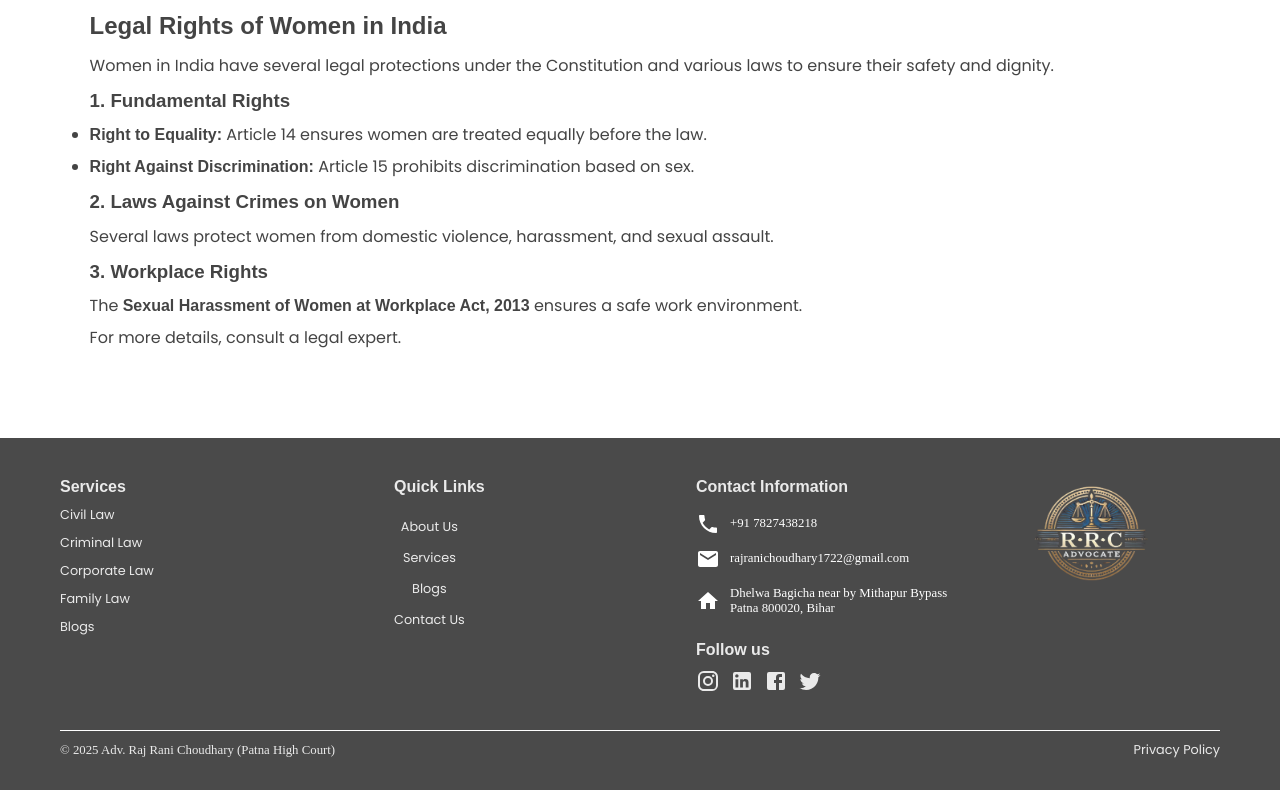
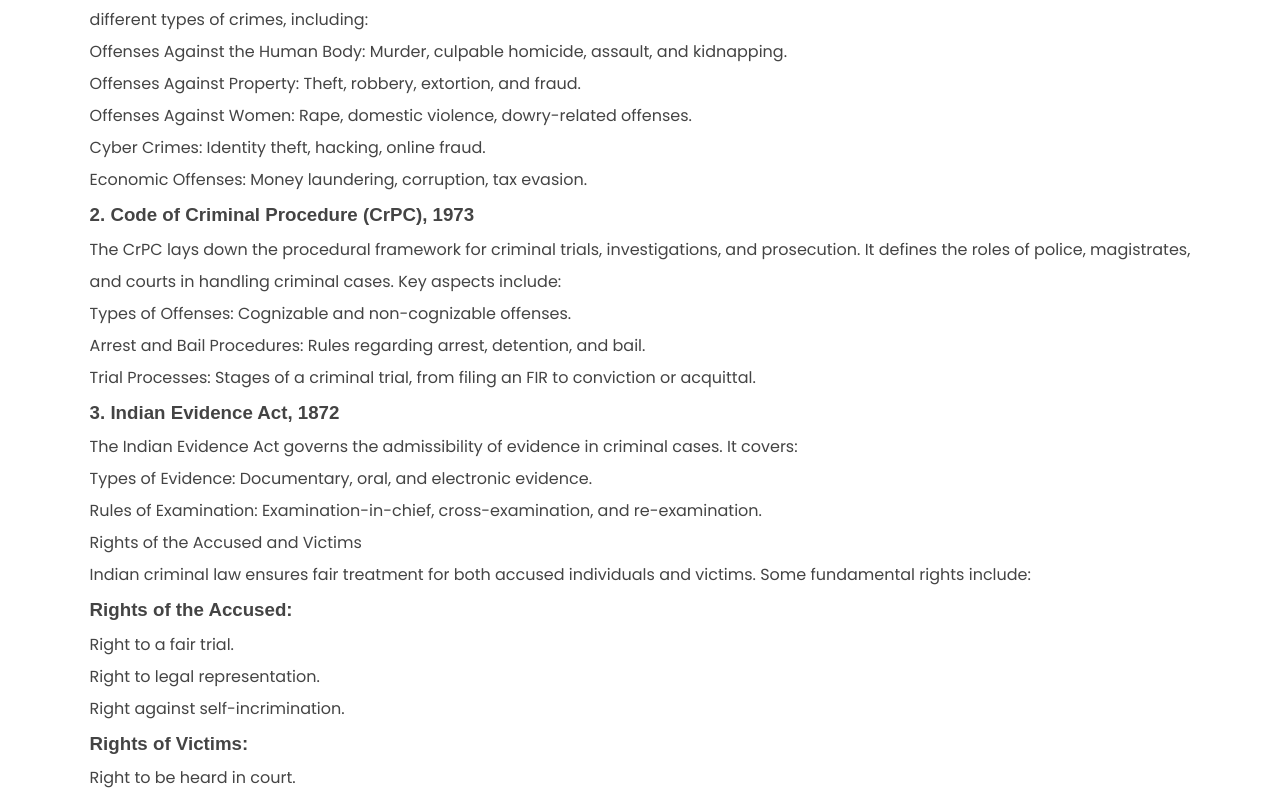
Before and after one commit to harshrajput177/Advocate, a React (Vite) app in the folder ReactSite/: page /blog/1 in a window 1280 px wide. Shown: the part 875-1665 px from the top of the page. Built offline with nearby package versions, Linux system fonts and the light colour scheme; a web font is replaced by a local one.

Commit message:
update some file

```diff
--- a/ReactSite/src/Component/Blogs/BlogContent.js
+++ b/ReactSite/src/Component/Blogs/BlogContent.js
@@ -1,75 +1,211 @@
 export const blogContents = {
   1: {
-    title: "Laws for Women in India",
+    title: "Criminal law in India is a crucial branch of the legal system that deals with offenses",
     content: `
-      <h2>Legal Rights of Women in India</h2>
-      <p>Women in India have several legal protections under the Constitution and various laws to ensure their safety and dignity.</p>
 
-      <h3>1. Fundamental Rights</h3>
-      <ul>
-        <li><strong>Right to Equality:</strong> Article 14 ensures women are treated equally before the law.</li>
-        <li><strong>Right Against Discrimination:</strong> Article 15 prohibits discrimination based on sex.</li>
-      </ul>
+    <h2>Criminal law in India</h2>
 
-      <h3>2. Laws Against Crimes on Women</h3>
-      <p>Several laws protect women from domestic violence, harassment, and sexual assault.</p>
+Criminal law in India is a crucial branch of the legal system that deals with offenses against individuals and society.
+It defines various crimes, prescribes punishments, and outlines procedures for prosecution and defense. The primary sources of criminal law in India are the Indian Penal Code (IPC), 1860, the Code of Criminal Procedure (CrPC), 1973, and the Indian Evidence Act, 1872.
 
-      <h3>3. Workplace Rights</h3>
-      <p>The <strong>Sexual Harassment of Women at Workplace Act, 2013</strong> ensures a safe work environment.</p>
+Key Components of Criminal Law in India </br>
 
-      <p>For more details, consult a legal expert.</p>
+<h3>1. Indian Penal Code (IPC), 1860</h3>
+
+The IPC is the principal criminal code that defines offenses and prescribes punishments. It is divided into various sections covering different types of crimes, including:
+ </br>
+
+Offenses Against the Human Body: Murder, culpable homicide, assault, and kidnapping. </br>
+
+Offenses Against Property: Theft, robbery, extortion, and fraud. </br>
+
+Offenses Against Women: Rape, domestic violence, dowry-related offenses. </br>
+
+Cyber Crimes: Identity theft, hacking, online fraud. </br>
+
+Economic Offenses: Money laundering, corruption, tax evasion. </br>
+
+<h3>2. Code of Criminal Procedure (CrPC), 1973</h3>
+
+The CrPC lays down the procedural framework for criminal trials, investigations, and prosecution. It defines the roles of police, magistrates, and courts in handling criminal cases. Key aspects include: </br>
+
+Types of Offenses: Cognizable and non-cognizable offenses. </br>
+
+Arrest and Bail Procedures: Rules regarding arrest, detention, and bail. </br>
+
+Trial Processes: Stages of a criminal trial, from filing an FIR to conviction or acquittal. </br>
+
+<h3>3. Indian Evidence Act, 1872</h3>
+
+The Indian Evidence Act governs the admissibility of evidence in criminal cases. It covers: </br>
+
+Types of Evidence: Documentary, oral, and electronic evidence. </br>
+
+Rules of Examination: Examination-in-chief, cross-examination, and re-examination. </br>
+
+Rights of the Accused and Victims </br>
+
+Indian criminal law ensures fair treatment for both accused individuals and victims. Some fundamental rights include:
+
+<h3>Rights of the Accused: </h3>
+
+Right to a fair trial. </br>
+
+Right to legal representation. </br>
+
+Right against self-incrimination. </br>
+
+<h3>Rights of Victims: </h3>
+
+Right to be heard in court. </br>
+
+Right to protection and compensation. </br>
+
+Recent Developments in Criminal Law </br>
+
+India has witnessed significant amendments and new laws to address emerging crimes, such as: </br>
+
+The Criminal Law (Amendment) Act, 2013: Strengthened laws against sexual offenses. </br>
+
+The Information Technology Act, 2000: Addresses cyber crimes and digital fraud. </br>
+
+Anti-Terrorism Laws: Including the Unlawful Activities (Prevention) Act (UAPA). </br>
+
+<h3>Conclusion</h3>
+
+Criminal law in India is designed to maintain social order and deliver justice. Understanding its key components helps individuals, legal professionals, and society navigate legal challenges effectively. Staying informed about legal rights and procedural laws is essential for ensuring justice and upholding the rule of law.
     `
   },
 
 
   2: {
-    title: "Laws for Women in India",
+    title: "Marriage is a significant event in an individual's life, and in India, it can be solemnized ...",
     content: `
-      <h2>Legal Rights of Women in India</h2>
-      <p>Women in India have several legal protections under the Constitution and various laws to ensure their safety and dignity.</p>
 
-      <h3>1. Fundamental Rights</h3>
-      <ul>
-        <li><strong>Right to Equality:</strong> Article 14 ensures women are treated equally before the law.</li>
-        <li><strong>Right Against Discrimination:</strong> Article 15 prohibits discrimination based on sex.</li>
-      </ul>
+<h2>Court Marriages in India: Legal Process and Rights</h2>
+Marriage is a significant event in an individual's life, and in India, it can be solemnized under various personal laws based on religion. However, court marriages provide an alternative for couples who wish to marry irrespective of caste, religion, or creed. Governed by the Special Marriage Act, 1954, court marriages ensure legal recognition of the union without the need for traditional rituals.
 
-      <h3>2. Laws Against Crimes on Women</h3>
-      <p>Several laws protect women from domestic violence, harassment, and sexual assault.</p>
+Legal Process of Court Marriage in India </br>
 
-      <h3>3. Workplace Rights</h3>
-      <p>The <strong>Sexual Harassment of Women at Workplace Act, 2013</strong> ensures a safe work environment.</p>
+The procedure for court marriage in India is outlined under the Special Marriage Act, 1954. Here is a step-by-step guide: </br>
 
-      <p>For more details, consult a legal expert.</p>
+Notice of Intended Marriage: The couple must submit a written notice to the Marriage Registrar of the district where at least one of them has resided for a minimum of 30 days before filing the notice. </br>
+
+Publication of Notice: The notice is displayed on the Registrar’s office board for 30 days to invite objections from the public. If no valid objections arise, the process moves forward.  </br>
+
+Objection and Inquiry: If someone objects to the marriage, the Registrar will conduct an inquiry to verify the authenticity of the claim. If the objection is invalid, the marriage proceeds as scheduled.</br>
+
+Declaration by the Parties: After the waiting period, both parties, along with three witnesses, must sign a declaration in front of the Marriage Officer.</br>
+
+Marriage Solemnization: The marriage is solemnized in the Registrar’s office, and a marriage certificate is issued, which serves as legal proof of the marriage.</br>
+
+Eligibility Criteria for Court Marriage  </br>
+
+To be eligible for a court marriage under the Special Marriage Act, the couple must meet the following criteria:  </br>
+
+Both parties must be legally competent to marry (minimum age: 21 years for males, 18 years for females).</br>
+
+Neither party should have a living spouse at the time of marriage.</br>
+
+The individuals should be of sound mind and capable of providing valid consent.</br>
+
+The marriage should not violate any prohibited relationships as per the law.</br>
+
+<h3>Legal Rights of Couples Under Court Marriage</h3> </br>
+
+Court marriage offers various legal protections and rights to couples, including: </br>
+
+Legal Recognition: The marriage certificate provides legal proof and ensures legal recognition of the relationship.</br>
+
+Protection from Family and Social Pressure: Since court marriages are legally recognized, they offer protection against forced marriages and honor-related threats.</br>
+
+Right to Inheritance and Property: Legally married couples are entitled to inheritance and property rights under Indian law.</br>
+
+Interfaith and Intercaste Marriage Benefits: The Special Marriage Act allows couples from different religions and castes to marry without converting to another faith.</br>
+
+Legal Recourse in Case of Disputes: In case of separation, divorce, or domestic issues, the marriage is governed by legal provisions ensuring fairness and justice.</br>
+
+<h3>Conclusion</h3>
+
+Court marriage in India is a simple and legal way for couples to get married without religious or societal constraints. It provides a transparent and structured process ensuring legal security and protection. With the growing acceptance of interfaith and intercaste marriages, court marriages continue to be an essential option for couples seeking a legally recognized union without traditional ceremonies. For those considering court marriage, understanding the legal process and rights involved is crucial to making an informed decision.
+
+
     `
   },
 
 
-  3: {
-    title: "Laws for Women in India",
+  6: {
+    title: "Family law in India is a broad legal domain that governs various aspects of family relationships...",
     content: `
-      <h2>Legal Rights of Women in India</h2>
-      <p>Women in India have several legal protections under the Constitution and various laws to ensure their safety and dignity.</p>
 
-      <h3>1. Fundamental Rights</h3>
-      <ul>
-        <li><strong>Right to Equality:</strong> Article 14 ensures women are treated equally before the law.</li>
-        <li><strong>Right Against Discrimination:</strong> Article 15 prohibits discrimination based on sex.</li>
-      </ul>
+    <h3>Family Laws in India: A Guide for Advocates and Clients</h3>
 
-      <h3>2. Laws Against Crimes on Women</h3>
-      <p>Several laws protect women from domestic violence, harassment, and sexual assault.</p>
+Family law in India is a broad legal domain that governs various aspects of family relationships, including marriage, divorce, adoption, maintenance, and inheritance.
+These laws are primarily based on religious customs and statutory enactments, ensuring legal protection and justice for individuals and families.
 
-      <h3>3. Workplace Rights</h3>
-      <p>The <strong>Sexual Harassment of Women at Workplace Act, 2013</strong> ensures a safe work environment.</p>
+Key Aspects of Family Laws in India </br>
 
-      <p>For more details, consult a legal expert.</p>
+<h3>1. Marriage Laws</h3>
+
+Marriage laws in India are governed by different personal laws depending on the religion of the individuals involved:</br>
+
+Hindu Marriage Act, 1955: Applicable to Hindus, Buddhists, Jains, and Sikhs, outlining conditions for a valid marriage, divorce, and maintenance.</br>
+
+Muslim Personal Law: Based on Sharia law, governing aspects of marriage, divorce, and inheritance among Muslims.</br>
+
+Christian Marriage Act, 1872: Regulates the marriage and divorce of Christians in India.</br>
+
+Special Marriage Act, 1954: Provides for inter-religion and inter-caste marriages without religious customs.</br>
+
+<h3>2. Divorce and Separation</h3>
+
+The grounds and procedures for divorce vary across different personal laws:</br>
+
+Hindu Marriage Act, 1955: Provides for divorce under mutual consent and fault-based grounds such as cruelty, adultery, and desertion.</br>
+
+Muslim Law: Recognizes different forms of divorce like Talaq, Khula, and Mubarat.</br>
+
+Indian Divorce Act, 1869: Governs divorce among Christians.</br>
+
+Parsi Marriage and Divorce Act, 1936: Regulates divorce among Parsis.</br>
+
+Special Marriage Act, 1954: Provides uniform divorce provisions for couples married under this act.</br>
+
+<h3>3. Adoption Laws</h3>
+
+Adoption laws in India differ based on religion:</br>
+
+Hindu Adoption and Maintenance Act, 1956: Allows Hindus to legally adopt children.</br>
+
+Guardians and Wards Act, 1890: Applies to Muslims, Christians, and Parsis, where adoption is not legally recognized but guardianship can be granted.</br>
+
+<h3>4. Inheritance and Succession</h3>
+
+Inheritance laws in India depend on religious customs:</br>
+
+Hindu Succession Act, 1956: Governs inheritance among Hindus.</br>
+
+Muslim Law of Inheritance: Follows Sharia principles.</br>
+
+Indian Succession Act, 1925: Governs inheritance among Christians and Parsis.</br>
+
+<h3>5. Maintenance and Child Custody</h3>
+
+The Code of Criminal Procedure (CrPC) Section 125 provides maintenance rights to wives, children, and parents.
+
+Child custody is determined based on the child’s best interest, with different personal laws governing the specifics.
+
+<h3>Conclusion</h3>
+
+Understanding family laws in India is essential for advocates and clients navigating legal issues related to marriage, divorce, adoption, maintenance, and inheritance. These laws aim to balance traditional customs with modern legal principles, ensuring justice and protection for individuals and families. Seeking professional legal counsel can help in effectively addressing family law matters.
+
+
     `
   },
 
 
   4: {
-    title: "Laws for Women in India",
+    title: "Women in India have been granted several legal rights and protections to ensure their safety,..",
     content: `
        <h2> Legal Rights of Women in India </h2>
             <p> Women in India have been granted several legal rights and protections to ensure their safety, dignity, and equality in society.
@@ -201,8 +337,8 @@ If you or someone you know is facing marital rape or abuse, don’t hesitate to
 },
 
 
-6: {
-      title: "Laws for Women in India",
+3: {
+      title: "Divorce is often a difficult and emotionally challenging decision...",
       content: `
           <h2>How to File for a Divorce in India: A Step-by-Step Guide</h2>
 
--- a/ReactSite/src/Component/Blogs/Blog_3.jsx
+++ b/ReactSite/src/Component/Blogs/Blog_3.jsx
@@ -11,12 +11,12 @@ import FamilyImg from '../../image/ai-generated-family-law-figure-of-parents-wit
 
 const BlogSection = () => {
   const blogs = [
-    { id: 1, image: cirmialImg, title: "HOW TO DRAFT A WILL IN INDIA", date: "APRIL 10, 2024", comments: "NO COMMENTS", description: "Navigating Testamentary Waters: Crafting a Comprehensive Will ..." },
-    { id: 2, image: CourtMarImg, title: "Discriminatory ADULTERY Laws in India", date: "JANUARY 28, 2023", comments: "NO COMMENTS", description: "Court marriage in India is a legally recognized process..." },
-    { id: 3, image: DivorceImg, title: "Is bigamy really punishable under Hindu Law?", date: "JANUARY 28, 2023", comments: "NO COMMENTS", description: "Divorce is often a difficult and emotionally challenging decision..." },
-    { id: 4, image: WomanrightImg, title: "Laws for Women in India", date: "APRIL 10, 2024", comments: "NO COMMENTS", description: "Women in India have been granted several legal rights..." },
-    { id: 5, image: MartalRapeImg, title: "Marital Rape in India", date: "JANUARY 28, 2025", comments: "NO COMMENTS", description: "Marital rape, the act of forcing a spouse into non-consensual..." },
-    { id: 6, image: FamilyImg, title: "Family", date: "JANUARY 28, 2025", comments: "NO COMMENTS", description: "Marital rape, the act of forcing a spouse into non-consensual..." },
+    { id: 1, image: cirmialImg, title: "Understanding Criminal Law in India: A Comprehensive Guide", date: "APRIL 10, 2024", comments: "NO COMMENTS", description: "Navigating Testamentary Waters: Crafting a Comprehensive Will ..." },
+    { id: 2, image: CourtMarImg, title: "Court Marriages in India: Legal Process and Rights", date: "JANUARY 28, 2023", comments: "NO COMMENTS", description: "Court marriage in India is a legally recognized process..." },
+    { id: 3, image: DivorceImg, title: "Divorce Laws in India: A Legal Perspective", date: "JANUARY 28, 2023", comments: "NO COMMENTS", description: "Divorce is often a difficult and emotionally challenging decision..." },
+    { id: 4, image: WomanrightImg, title: "Laws Protecting Women in India: A Legal Overview", date: "APRIL 10, 2024", comments: "NO COMMENTS", description: "Women in India have been granted several legal rights..." },
+    { id: 5, image: MartalRapeImg, title: "Marital Rape in India: Legal Challenges and Solutions", date: "JANUARY 28, 2025", comments: "NO COMMENTS", description: "Marital rape, the act of forcing a spouse into non-consensual..." },
+    { id: 6, image: FamilyImg, title: "Family Laws in India: A Guide for Advocates and Clients", date: "JANUARY 28, 2025", comments: "NO COMMENTS", description: "Marital rape, the act of forcing a spouse into non-consensual..." },
   ];
 
   return (
--- a/ReactSite/src/Styles/Blog-CSS/Blog_3.css
+++ b/ReactSite/src/Styles/Blog-CSS/Blog_3.css
@@ -1,17 +1,23 @@
 .Blog4-blog-detail {
-    text-align: left;
+  position: relative;
+  top: 5vw;
+    text-align: center;
     max-width: 100%;
-    margin: 5vw auto;
-    padding: 20px  7vw;
+    margin: 2.8vw auto;
+    padding: 5vw  7vw;
     background: #fff;
   }
 
 
   .blog4-image {
-    width: 100%;
-    height: auto;
+   max-width: 88vw;
+    max-height: 35vw;
     border-radius: 8px;
     margin-bottom: 15px;
+  }
+
+  .Blog4-blog-detail h1{
+    padding: 2vw 0;
   }
 
   .Blog4-blog-Content{
```
Also changed, not shown: ReactSite/src/Styles/Blog-CSS/Blog_2.css (+7 -6 lines).
